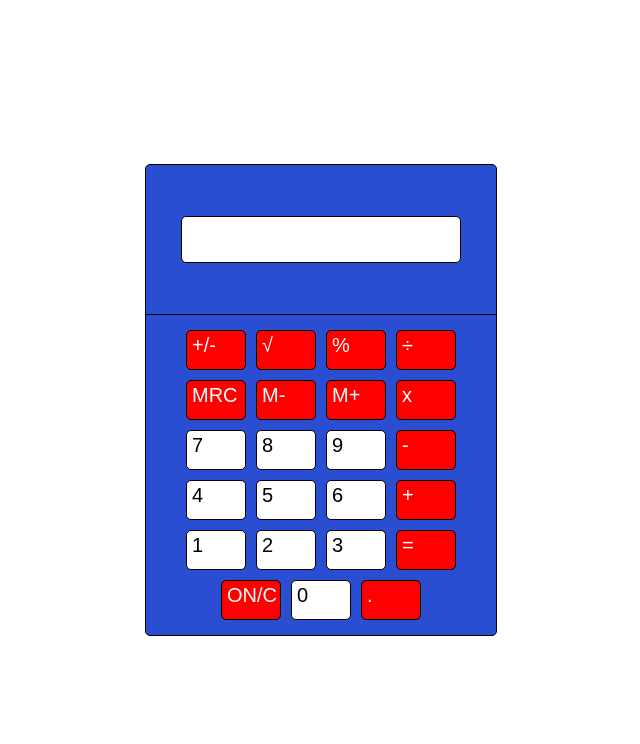
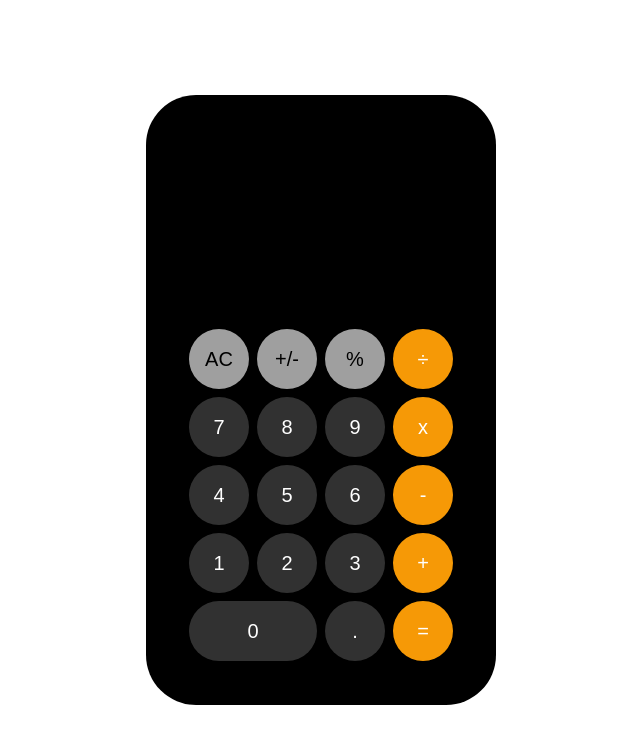
Before and after one commit to Brixsta/Calculator, a plain HTML site: page index.html in a window 1280 px wide. Shown: the whole page, without its empty margins (319-959 px from the left). Drawn offline with Linux system fonts and the light colour scheme.

Commit message:
styling changes

```diff
--- a/index.js
+++ b/index.js
@@ -4,36 +4,13 @@ window.onload = () => {
   let displayedContent;
   const calcBody = document.querySelector(".calc-body");
   const calcScreen = document.querySelector(".calc-screen");
-  const keys = [
-    "+/-",
-    "√",
-    "%",
-    "÷",
-    "MRC",
-    "M-",
-    "M+",
-    "x",
-    7,
-    8,
-    9,
-    "-",
-    4,
-    5,
-    6,
-    "+",
-    1,
-    2,
-    3,
-    "=",
-    "ON/C",
-    0,
-    ".",
-  ];
+
+  const keys = ['AC', '+/-', "%", "÷", 7, 8, 9, 'x', 4,5,6,'-',1,2,3,'+', 0, '.', '='];
   const numbers = [0, 1, 2, 3, 4, 5, 6, 7, 8, 9];
   const operators = {
-    "+/-": null,
-    "√": (a,b) => {
-          return a * Math.sqrt(b);
+    "AC": 'ac',
+    "+/-": (a)=> {
+      return a*-1;
     },
     "%": (a)=> {
       return a/100;
@@ -41,9 +18,6 @@ window.onload = () => {
     "÷": (a,b)=>{
       return a/b;
     },
-    'MRC': null,
-    "M-": null,
-    "M+": null,
     'x': (a,b)=> {
       return a * b;
     },
@@ -53,7 +27,7 @@ window.onload = () => {
     "+": (a,b)=>{
       return a+b;
     },
-    "=": "equals sign",
+    "=": "equals sign"
   };
 
   // modified operators does not include the % sign
@@ -64,6 +38,7 @@ window.onload = () => {
   const noAdjacentOperators = (arr) => {
     let result = true;
     for (let i = 0; i < arr.length; i++) {
+      let prev = arr[i-1];
       let current = arr[i];
       let next = arr[i + 1];
 
@@ -74,6 +49,9 @@ window.onload = () => {
         result = false;
       }
       if(current === "%" && next === "%") {
+        result = false;
+      }
+      if(operators[prev] && current === "%") {
         result = false;
       }
     }
@@ -141,40 +119,20 @@ window.onload = () => {
        arr[i+1] = value;
        arr.splice(i-1,2);
        i = 0;
+       console.log(`prev is: ${prev}, value is: ${value}`)
      } else if(current === '%' && numbers.includes(next)) {
       let value = operators[current](prev);
       arr[i+1] = value * next;
       arr.splice(i-1,2);
       i = 0;
-    }
+      console.log('oop')
     }
 
+    }
+
+    console.log('percentage arr:', arr)
     return arr;
    }
-
-  // squareRoot array values
-  const squareRootArray = (arr) => {
-   for(let i=0; i<arr.length; i++) {
-    let current = arr[i];
-    let prev = arr[i-1];
-    let next = arr[i+1];
-
-    if(current === '√' && prev) {
-      let value = operators[current](prev,next);
-      arr[i+1] = value;
-      arr.splice(i-1,2);
-      i = 0;
-    }
-
-    if(current === '√' && !prev) {
-      let value = operators[current](1,next);
-      arr[i] = value;
-      arr.splice(i-1,1);
-      i = 0;
-    }
-   }
-   return arr;
-  }
 
   // multiplyAndDivide array values
   const multiplyAndDivideArray = (arr) => {
@@ -195,7 +153,7 @@ window.onload = () => {
       i = 0;
     }
    }
-
+   console.log('multiplydivide arr:', arr)
    return arr;
   }
 
@@ -227,8 +185,7 @@ window.onload = () => {
     const numberedArr = stringyNumsToRealNums(arr);
     const grouped = groupDigits(numberedArr);
     const applyPercentageSign = percentageSignArray(grouped);
-    const squareRooted = squareRootArray(applyPercentageSign);
-    const mAndDivide = multiplyAndDivideArray(squareRooted);
+    const mAndDivide = multiplyAndDivideArray(applyPercentageSign);
     const addAndSubtract = addSubtractArray(mAndDivide);
 
     return addAndSubtract[0];
@@ -238,7 +195,7 @@ window.onload = () => {
   const buildCalc = () => {
     const numOfCols = 4;
     const numOfRows = 6;
-    const keyHeight = 40;
+    const keyHeight = 60;
     const keyWidth = 60;
 
     for (let row = 0; row < numOfRows; row++) {
@@ -256,19 +213,31 @@ window.onload = () => {
           key.remove();
         }
 
-        // give number keys a white background and black text
-        if (typeof keys[arrayIndex] === "number") {
-          key.style.backgroundColor = "white";
+        // styling number keys
+        if (typeof keys[arrayIndex] === "number" || keys[arrayIndex] === '.') {
+          key.style.backgroundColor = "#313131";
+          key.style.color = "white";
+        }else if(keys[arrayIndex] ===  "÷" || keys[arrayIndex] ===  "x" || keys[arrayIndex] ===  "+" || keys[arrayIndex] ===  "-" || keys[arrayIndex] ===  "=") {
+          key.style.backgroundColor = "#f69906";
+          key.style.color = "white";
+        } else {
+          key.style.backgroundColor = "#9f9f9f";
           key.style.color = "black";
+        }
+
+        if(keys[arrayIndex] === 0) {
+          key.style.width = "128px";
+          key.style.borderRadius = "30px"
         }
 
         // event listener for key press
         key.addEventListener("click", () => {
+
+          // reset screen Font size
+          calcScreen.style.fontSize = "50px";
+
           // reset displayedContent on click
           oldDisplayedContent = displayedContent;
-
-          // reset text align after equal sign is pressed
-          calcScreen.style.textAlign = "left";
 
           // make sure equal sign is not displayed when pressed
           if (key.innerHTML !== "=") {
@@ -278,7 +247,7 @@ window.onload = () => {
           displayedContent = screenInput.join().replace(/,/g, "");
           displayedContent = displayedContent.replace(/x/g, "*")
           // clear screen when on button is pressed
-          if (key.innerHTML === "ON/C") {
+          if (key.innerHTML === "AC") {
             displayedContent = "";
             screenInput = [];
           }
@@ -291,13 +260,9 @@ window.onload = () => {
             const answer = findAnswer(screenInput);
             const lastVal = screenInput[screenInput.length - 1];
 
-            // if num of Operators is 0 just return the number typed in
-            if (numOfOperators === 0) {
-              calcScreen.style.textAlign = "right";
-            }
-
             // if two or more operators are typed next to each other, display an error
             if (adjacentOperators || modifiedOperators[lastVal] || lastVal === "%" && screenInput.length === 1) {
+              calcScreen.style.fontSize = "30px";
               displayedContent = "SYNTAX ERROR";
               screenContent = [];
               calcScreen.value = displayedContent;
@@ -305,7 +270,6 @@ window.onload = () => {
             }
             console.log(answer);
             displayedContent = answer;
-            calcScreen.style.textAlign = "right";
             result = [];
           }
           calcScreen.value = displayedContent;
--- a/style.css
+++ b/style.css
@@ -13,32 +13,39 @@ body {
 }
 
 .calculator {
-  background-color: rgb(42, 78, 209);
-  border-radius: 5px;
-  border: solid 1px black;
+  background-color: black;
+  border-radius: 50px;
+  padding-bottom: 30px;
 }
 
 .calc-head {
   width: 350px;
-  height: 150px;
+  height: 220px;
   display: flex;
   justify-content: center;
   align-items: center;
-  border-bottom: 1px solid black;
 }
 
 .calc-screen {
-  padding: 15px;
+  height: 100px;
   width: 80%;
-  border-radius: 5px;
-  border: solid 1px black;
+  background-color: black;
   overflow: hidden;
   user-select: none;
+  color: white;
+  border: none;
+  font-size: 50px;
+  font-family: Arial, Helvetica, sans-serif;
+  padding: 5px;
+  text-align: right;
+  padding-top: 13%;
+  padding-right: 10px;
+  margin-bottom: -100px;
 }
 
 input:disabled {
-  background-color: white;
-  color: black;
+  background-color: black;
+  color: white;
   user-select: none;
 }
 .calc-body {
@@ -49,20 +56,21 @@ input:disabled {
   margin: 0;
   justify-content: center;
   padding: 10px;
+  padding-right: 14px;
+  padding-left: 14px;
 }
 
 .key {
-  border: 1px solid black;
-  background-color: red;
+  background-color: gray;
   color: white;
   display: flex;
-  justify-content: flex-start;
-  padding-left: 5px;
-  padding-top: 3px;
-  margin: 5px;
+  justify-content: center;
+  align-items: center;
+  margin: 4px;
   font-size: 20px;
-  border-radius: 5px;
+  border-radius: 50%;
   user-select: none;
+  border: none;
 }
 
 .key:hover {
@@ -72,3 +80,8 @@ input:disabled {
 .key:active {
   transform: scale(0.95);
 }
+
+.zero-key {
+  width: 100px;
+  background-color: red;
+}
```
